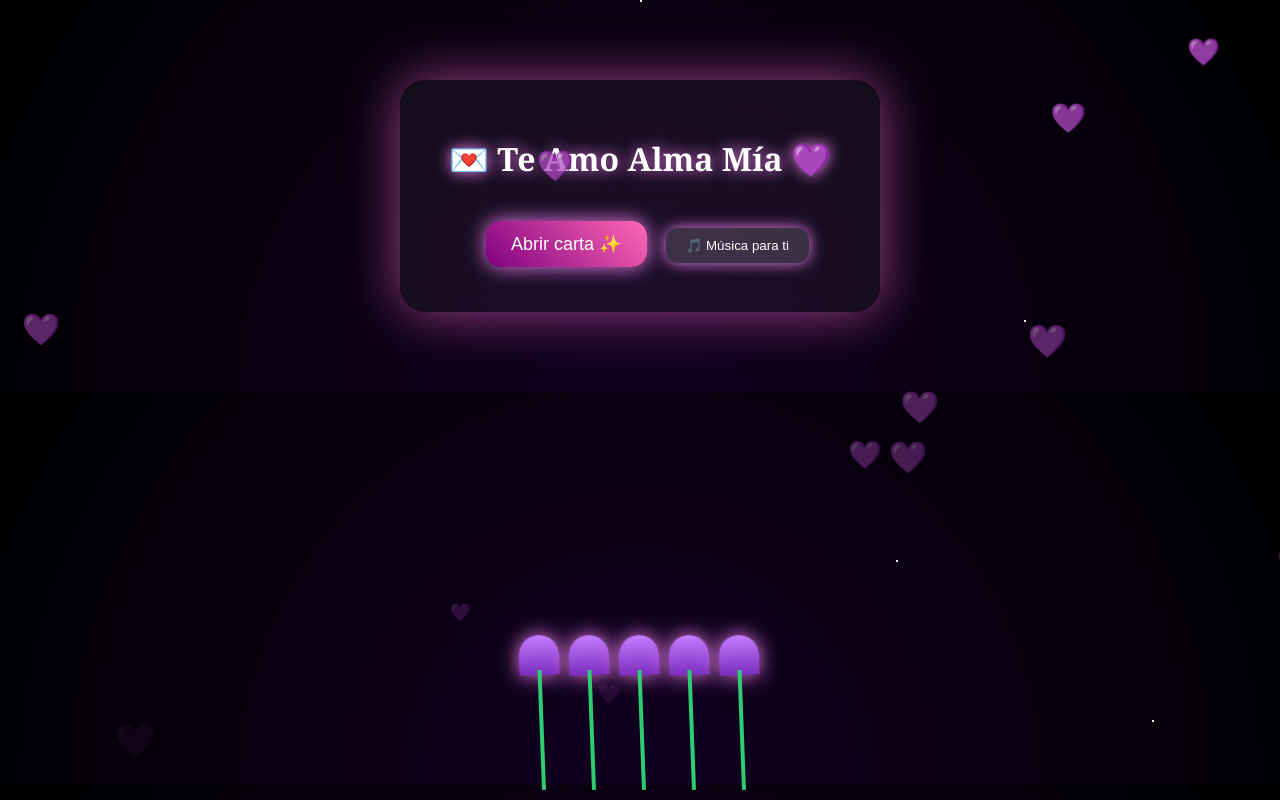
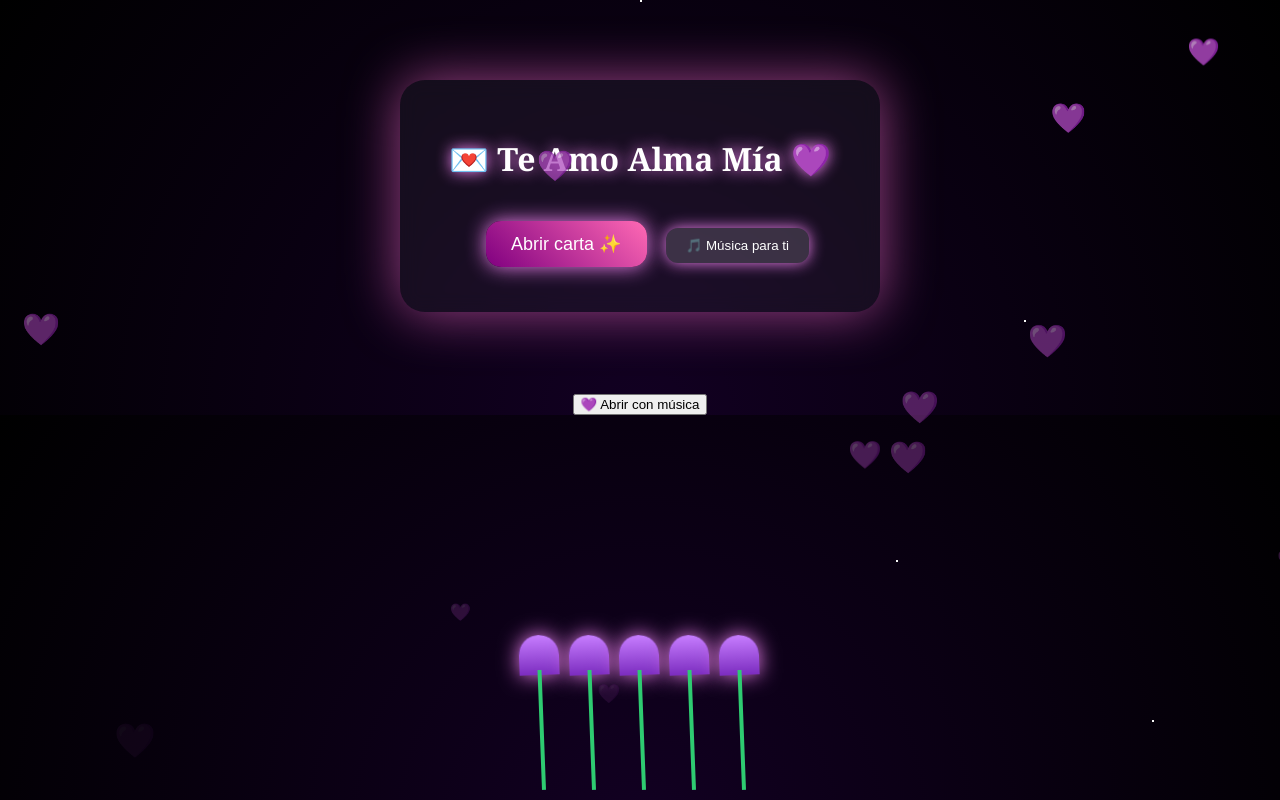
Before and after one commit to FRenderos/TE-AMO, a plain HTML site: page index.html in a window 1280 px wide. Drawn offline with Linux system fonts and the light colour scheme.

Commit message:
Add button to open with music
Added a button to open with music.

```diff
--- a/index.html
+++ b/index.html
@@ -57,5 +57,7 @@
   </audio>
 
   <script src="script.js"></script>
+  <button onclick="iniciarTodo()">💜 Abrir con música</button>
+
 </body>
 </html>
```
